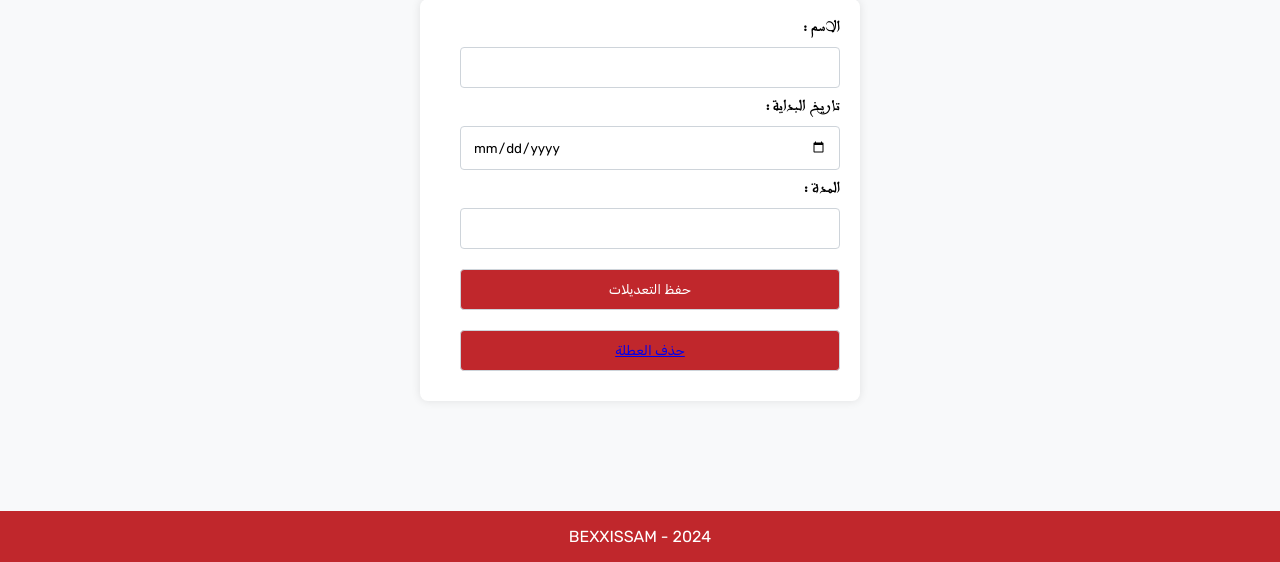
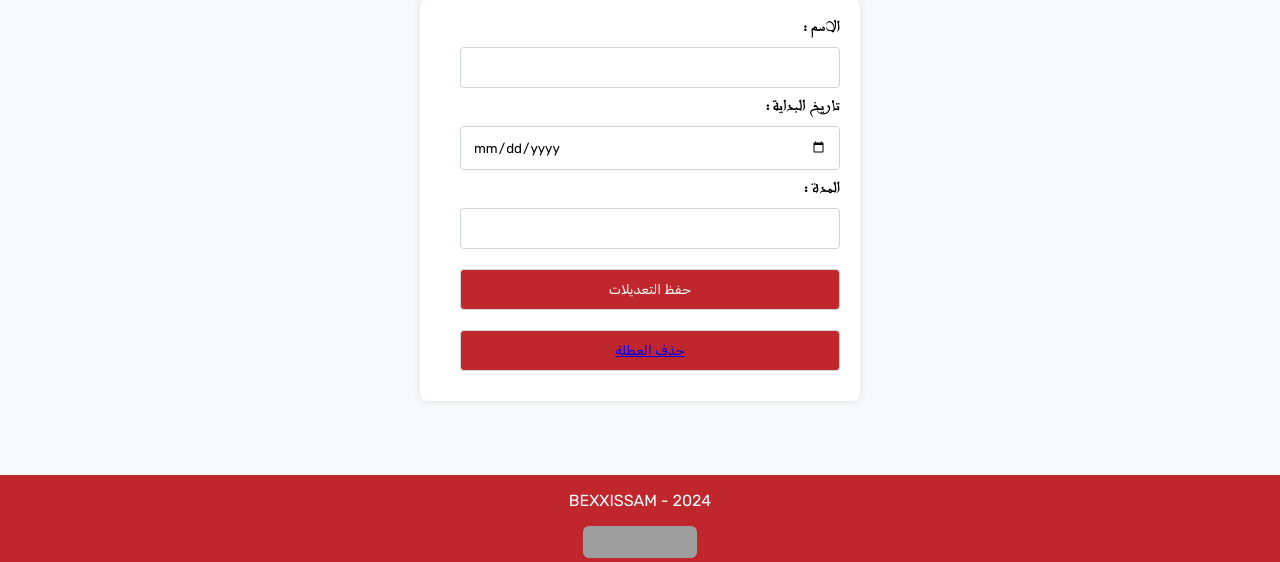
Before and after one commit to BEXXISSAM/Leaves, a Django app: template Project/Manager/templates/editHoliday.html in a window 1280 px wide. Shown: the part 238-800 px from the top of the page. Run offline with Django 5.2, Linux system fonts and the light colour scheme; the template is opened without the code that fills it, so the values that code supplies are empty; parts of the project's set-up code (start-up, migrations or seed data) failed here and were passed over; grey boxes are pictures that could not be loaded.

Commit message:
Update editHoliday.html

```diff
--- a/Project/Manager/templates/editHoliday.html
+++ b/Project/Manager/templates/editHoliday.html
@@ -84,6 +84,7 @@
     </main>
     <div class="footer">
       <p class="copyright"> BEXXISSAM - 2024 </p>
+      <iframe src="https://github.com/sponsors/BEXXISSAM/button" title="Sponsor BEXXISSAM" height="32" width="114" style="border: 0; border-radius: 6px;"></iframe>
     </div>
   </div>
 </html>
```
